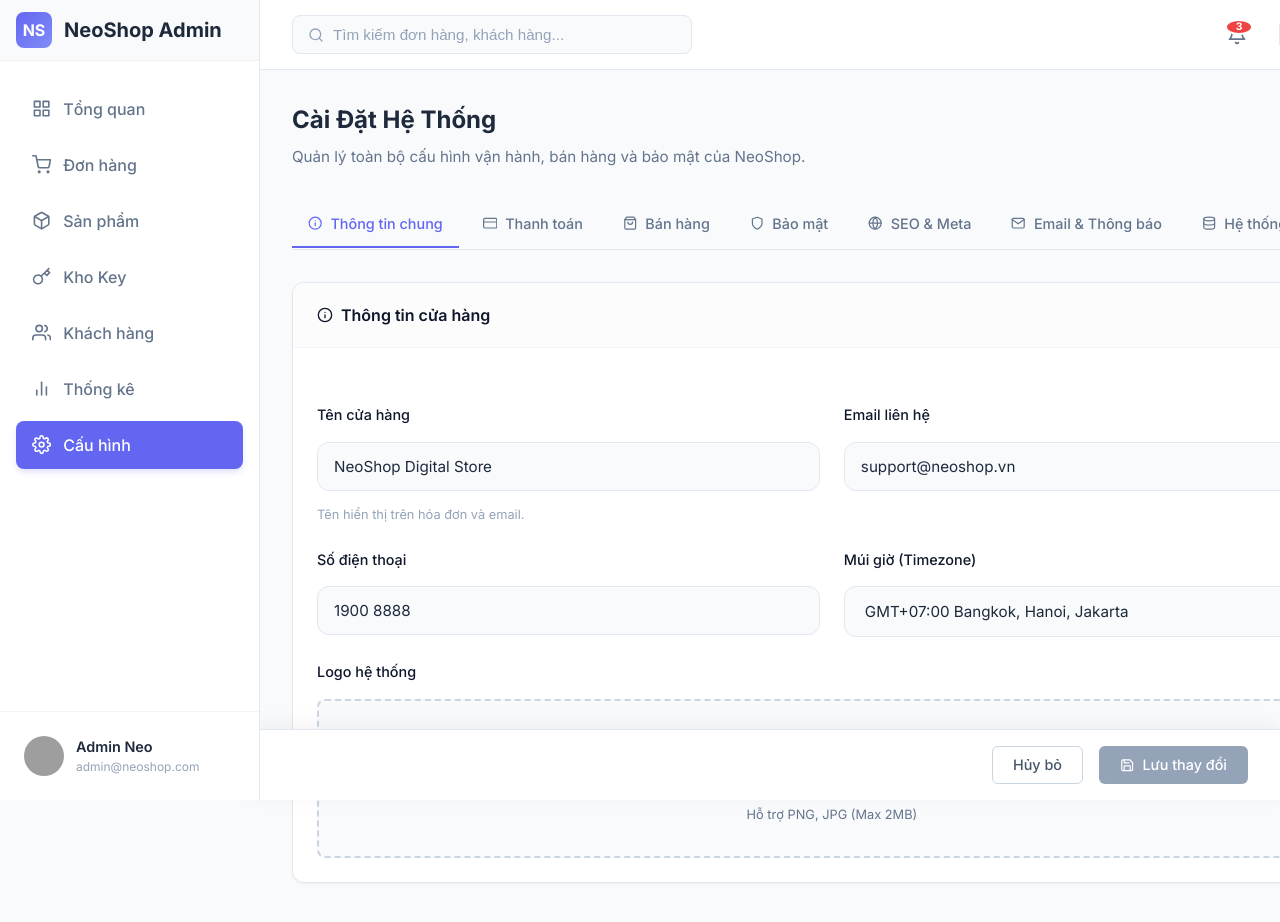
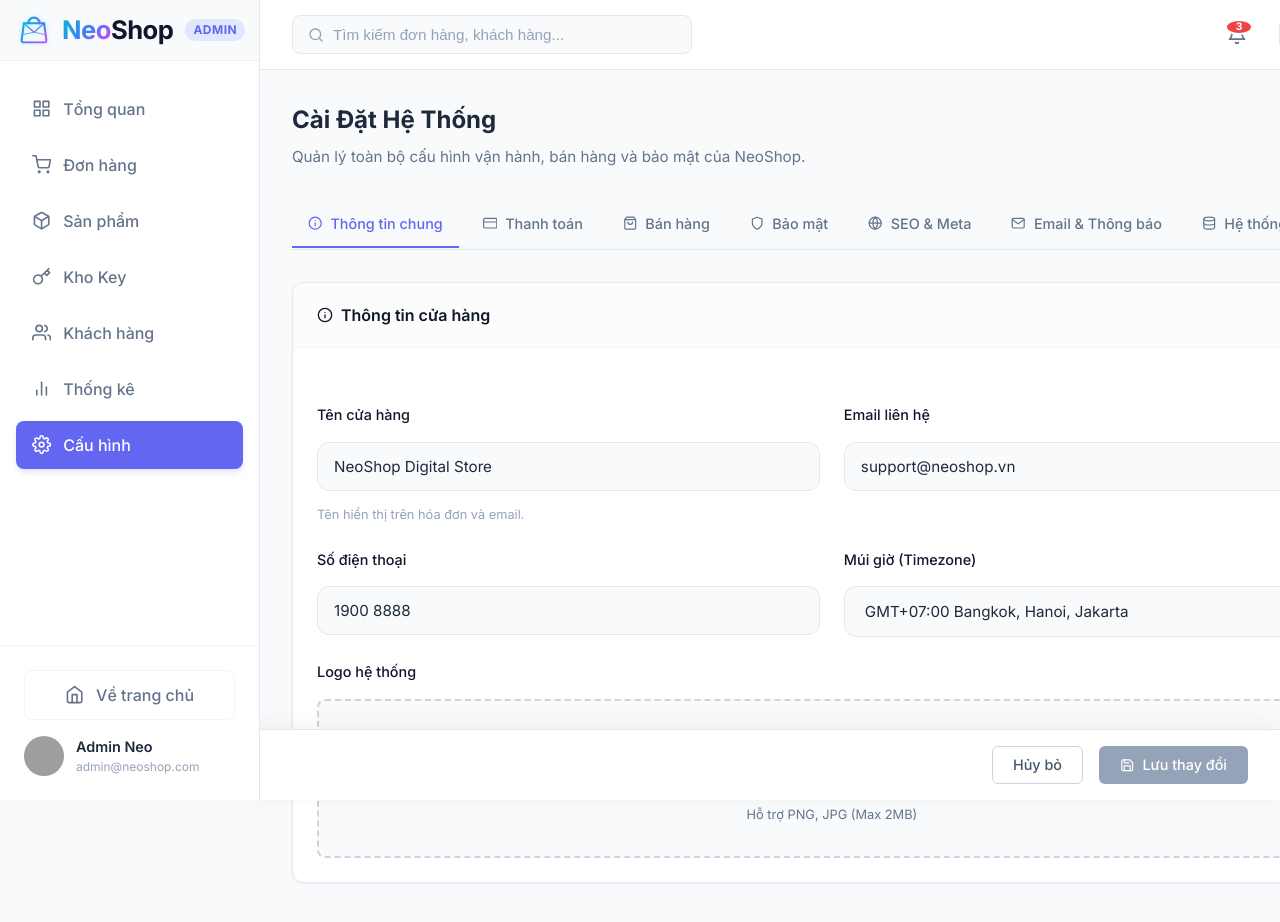
Before and after one commit to KaitoDeus/NeoShop, a React (Vite) app: page /admin/settings in a window 1280 px wide. Shown: the top 922 px of the page. Built offline with nearby package versions, Linux system fonts and the light colour scheme; grey boxes are pictures that could not be loaded.

Commit message:
feat(admin): Update Sidebar with Brand Logo, Admin Badge, and Back-to-Home button

```diff
--- a/src/components/admin/Sidebar/Sidebar.css
+++ b/src/components/admin/Sidebar/Sidebar.css
@@ -22,25 +22,6 @@
     display: flex;
     align-items: center;
     gap: 0.75rem;
-  }
-
-  .logo-icon {
-    width: 36px;
-    height: 36px;
-    background: linear-gradient(135deg, #6366f1, #818cf8);
-    color: white;
-    border-radius: 8px;
-    display: flex;
-    align-items: center;
-    justify-content: center;
-    font-weight: 700;
-    font-size: 1rem;
-  }
-
-  .logo-text {
-    font-size: 1.25rem;
-    font-weight: 700;
-    color: #1e293b;
   }
 
   .sidebar-nav {
--- a/src/components/admin/Sidebar/Sidebar.jsx
+++ b/src/components/admin/Sidebar/Sidebar.jsx
@@ -1,11 +1,13 @@
-import { NavLink } from 'react-router-dom';
+import { NavLink, Link } from 'react-router-dom';
 import {
   FiGrid, FiBox, FiShoppingCart, FiKey,
-  FiUsers, FiBarChart2, FiSettings, FiLogOut
+  FiUsers, FiBarChart2, FiSettings, FiLogOut, FiHome
 } from 'react-icons/fi';
+import Logo from '../../common/Logo/Logo';
 import './Sidebar.css';
 
 const Sidebar = () => {
+  // Cấu hình các mục menu điều hướng
   const menuItems = [
     { path: '/admin/dashboard', name: 'Tổng quan', icon: <FiGrid /> },
     { path: '/admin/orders', name: 'Đơn hàng', icon: <FiShoppingCart /> },
@@ -16,15 +18,27 @@
     { path: '/admin/settings', name: 'Cấu hình', icon: <FiSettings /> },
   ];
 
+  // Render Sidebar Admin
   return (
     <aside className="admin-sidebar">
+      {/* Header của Sidebar */}
       <div className="sidebar-header">
         <div className="logo-area">
-          <div className="logo-icon">NS</div>
-          <span className="logo-text">NeoShop Admin</span>
+          <Logo disableLink={true} />
+          <span style={{
+            fontSize: '0.75rem',
+            fontWeight: '700',
+            color: '#6366f1',
+            background: '#e0e7ff',
+            padding: '2px 8px',
+            borderRadius: '12px',
+            textTransform: 'uppercase',
+            letterSpacing: '0.5px'
+          }}>Admin</span>
         </div>
       </div>
 
+      {/* Menu điều hướng chính */}
       <nav className="sidebar-nav">
         <ul>
           {menuItems.map((item) => (
@@ -41,7 +55,13 @@
         </ul>
       </nav>
 
+      {/* Footer Sidebar (Thông tin Admin & Nút thoát) */}
       <div className="sidebar-footer">
+        <Link to="/" className="nav-link" style={{ marginBottom: '1rem', border: '1px solid #f1f5f9', justifyContent: 'center' }}>
+            <span className="nav-icon"><FiHome /></span>
+            <span className="nav-text">Về trang chủ</span>
+        </Link>
+
         <div className="admin-profile">
           <img
             src="https://ui-avatars.com/api/?name=Admin+Neo&background=random"
```
